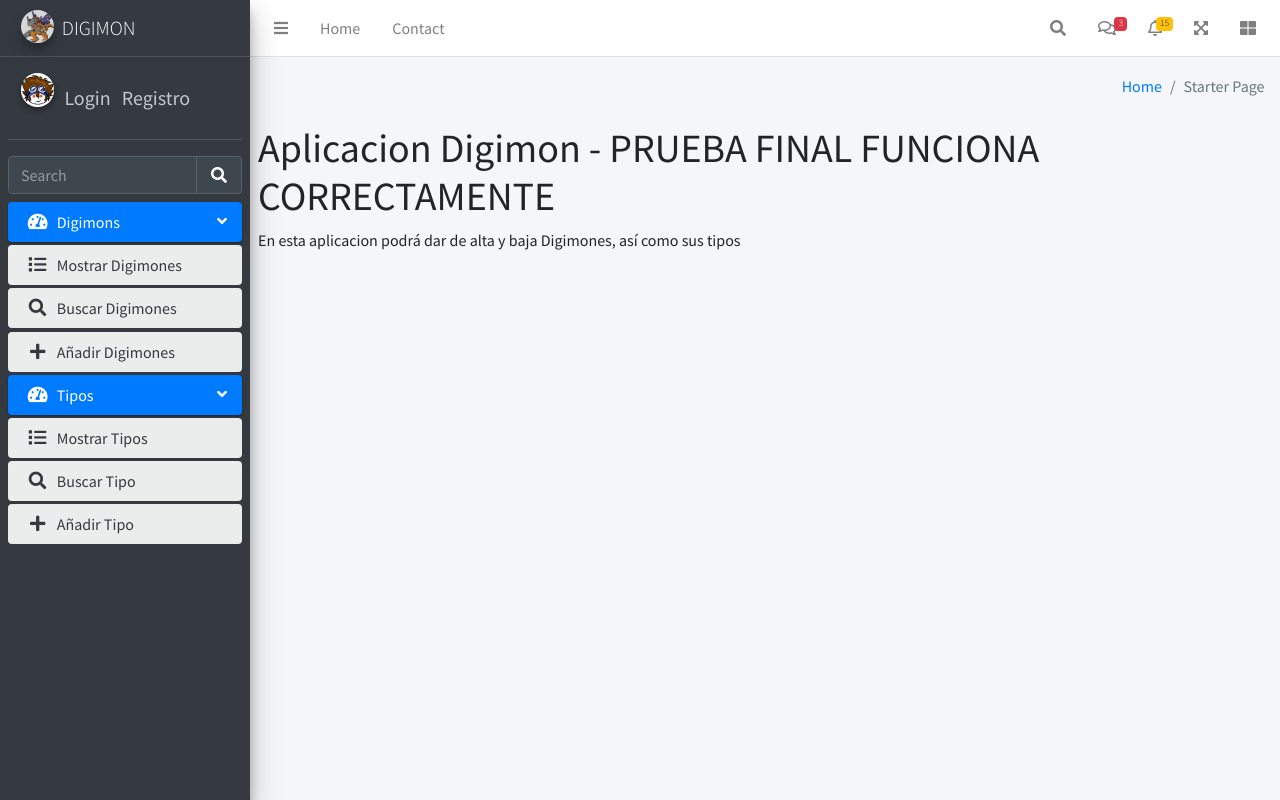
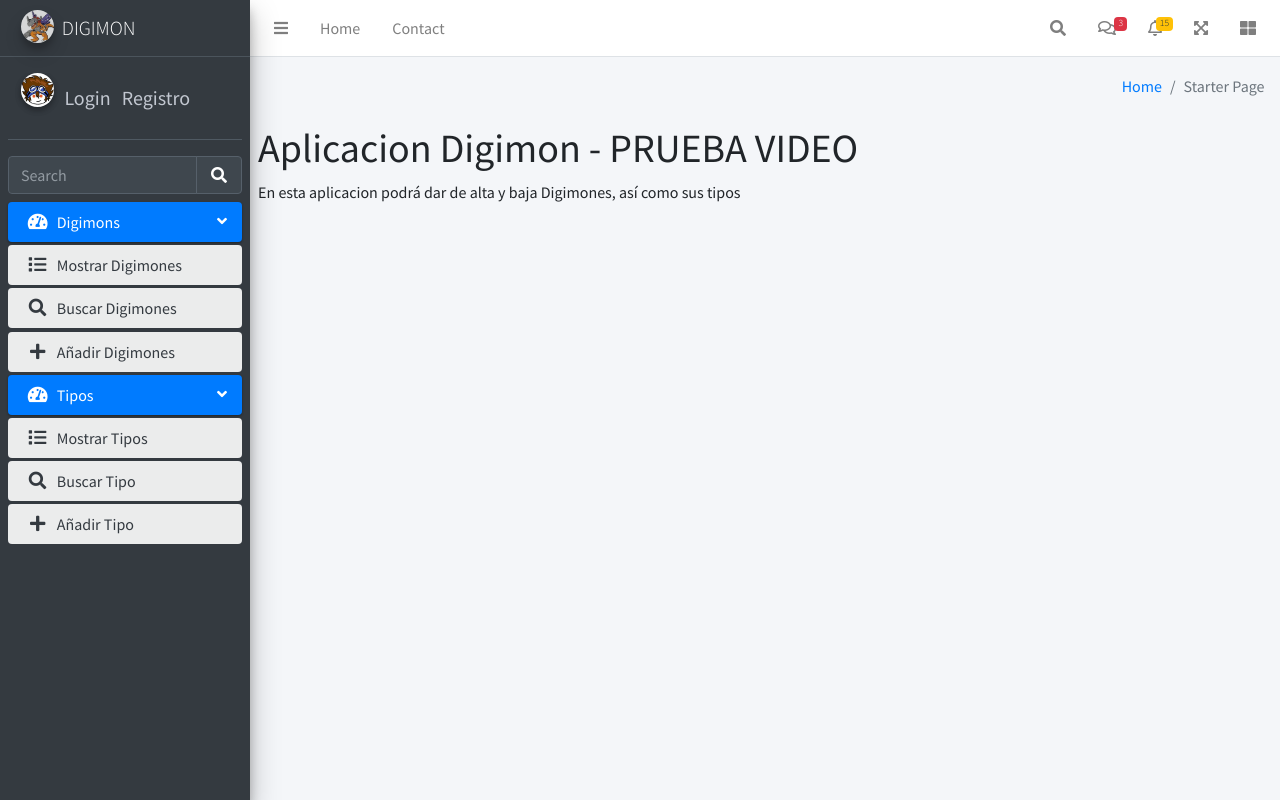
Before and after one commit to yuriydobboz/ci-cd-aws-docker, a Flask app: page / in a window 1280 px wide. Run offline with Flask 3, Linux system fonts and the light colour scheme; some libraries are stand-ins or nearby versions.

Commit message:
prueba video

```diff
--- a/aplicacion/templates/bienvenido.html
+++ b/aplicacion/templates/bienvenido.html
@@ -1,6 +1,6 @@
 {% extends "baseFin.html" %}
 {% block title %}Inicio Aplicacion Digimon{% endblock %}
 {% block content %}
-       <h1>Aplicacion Digimon - PRUEBA FINAL FUNCIONA CORRECTAMENTE </h1>
+       <h1>Aplicacion Digimon - PRUEBA VIDEO</h1>
        <p>En esta aplicacion podrá dar de alta y baja Digimones, así como sus tipos</p>
 {% endblock %}
```
Also changed, not shown: 1 other file.
